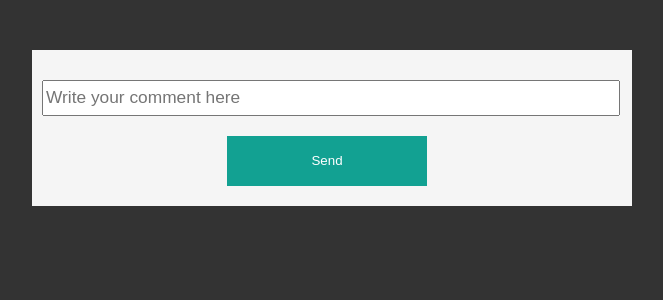
After one commit to rkorach/mtng, a PHP site: page /meeting.html in a window 1280 px wide. The commit adds this page. Shown: the top 300 px of the page, without its empty margins (308-971 px from the left). Run offline with PHP 8.4, Linux system fonts and the light colour scheme.

Commit message:
add css for link.php and meeting.php

```diff
--- /dev/null
+++ b/meeting.html
@@ -0,0 +1,23 @@
+<!DOCTYPE html>
+<html lang="en">
+<head>
+
+	<title>mtng</title>
+	<meta http-equiv="Content-Type" content="text/html; charset=UTF-8" />
+  <link rel="stylesheet" type="text/css" href="style.css">
+
+</head>
+
+<body>
+	<div id="box">
+		<h1><?php echo "$meeting_name";?></h1>
+		<h2><?php echo "";?></h2>
+		<h3><?php echo "";?></h3>
+		<p><?php echo "";?></p>
+		<form action='link.php' method='post'>
+			<input class='text_field' type='text' name='comment' placeholder='Write your comment here'></input>
+			<input class='button' type='submit' value='Send'></input>
+		</form>
+	</div>
+</body>
+</html>
--- a/style.css
+++ b/style.css
@@ -35,3 +35,16 @@ h1{
 	text-align: center;
 	font-weight: normal;
 }
+
+h2{
+	font-size: 15pt;
+	font-weight: normal;
+	margin-bottom: 0;
+}
+
+h3{
+	margin-top: 0;
+	font-size: 10pt;
+	font-weight: normal;
+	color: #818181;
+}
```
Also changed, not shown: link.php (+13 -8 lines).
